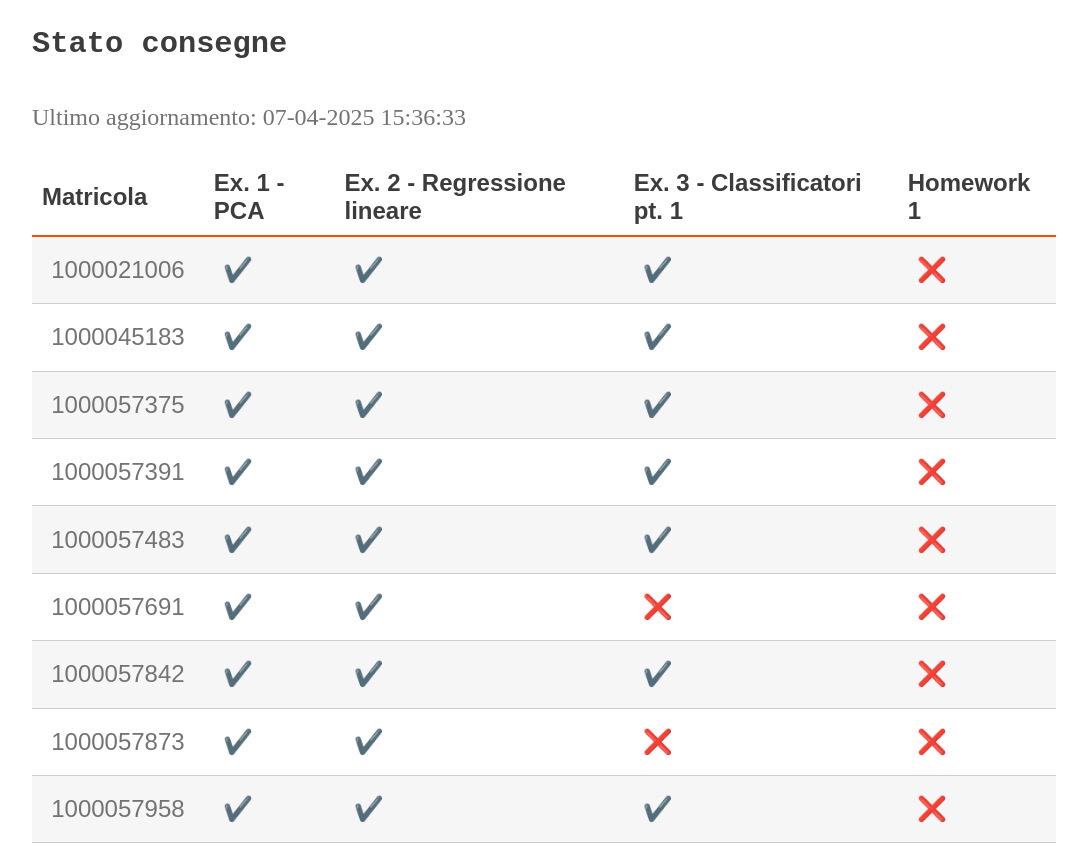
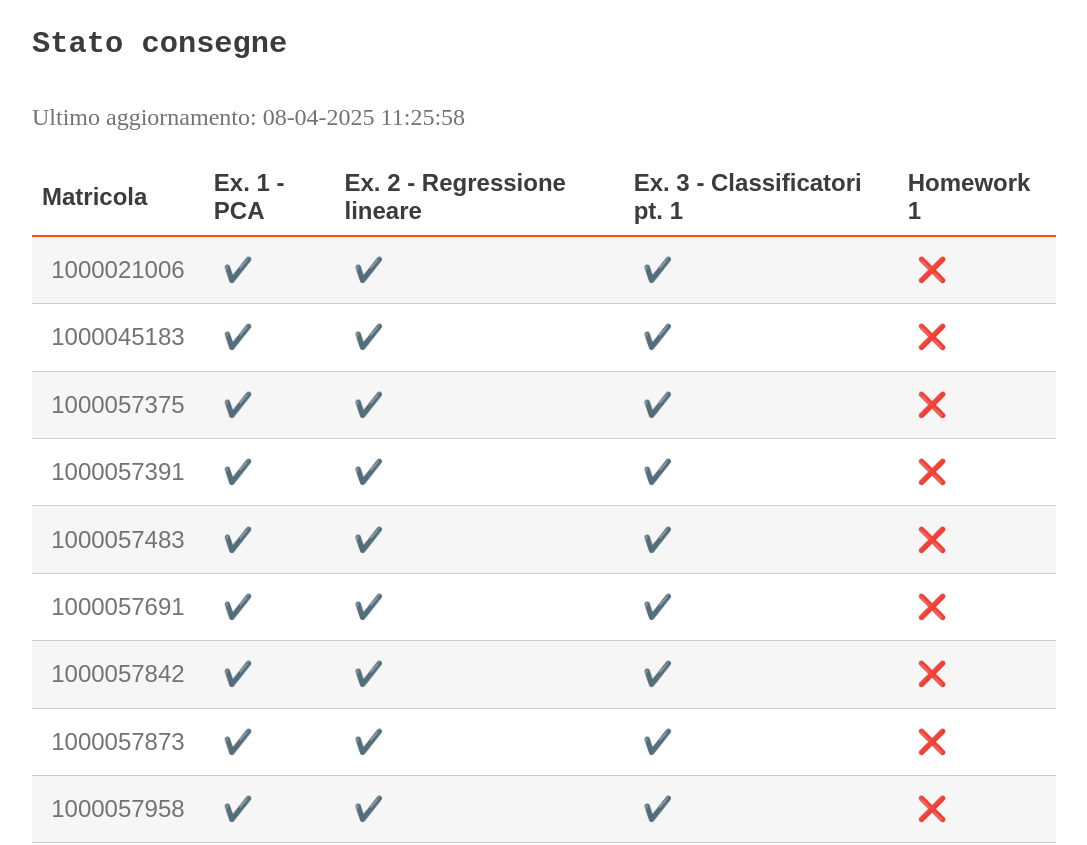
Before and after one commit to perceivelab/ml-mz-2025, a Jekyll site: the page built from status.md, in a window 1280 px wide and 1400 px high. Shown: the part 200-1045 px from the top of the window, without its empty margins (96-1183 px from the left). Built offline with Jekyll 4.4.1, drawn with Linux system fonts in a browser that asks for light colours; emoji names are drawn with the system emoji font; our own code applies the rules of GitHub Pages for plain Markdown files; part of the change alters nothing that is shown.

Commit message:
Update status

```diff
--- a/status.md
+++ b/status.md
@@ -6,7 +6,7 @@ layout: page
 
 #### Stato consegne
 
-Ultimo aggiornamento: 07-04-2025 15:36:33
+Ultimo aggiornamento: 08-04-2025 11:25:58
 
 | Matricola | Ex. 1 - PCA|Ex. 2 - Regressione lineare|Ex. 3 - Classificatori pt. 1|Homework 1 |
 | --- | ---|---|---|--- |
@@ -15,9 +15,9 @@ Ultimo aggiornamento: 07-04-2025 15:36:33
 | 1000057375 |:heavy_check_mark:|:heavy_check_mark:|:heavy_check_mark:|:x:|
 | 1000057391 |:heavy_check_mark:|:heavy_check_mark:|:heavy_check_mark:|:x:|
 | 1000057483 |:heavy_check_mark:|:heavy_check_mark:|:heavy_check_mark:|:x:|
-| 1000057691 |:heavy_check_mark:|:heavy_check_mark:|:x:|:x:|
+| 1000057691 |:heavy_check_mark:|:heavy_check_mark:|:heavy_check_mark:|:x:|
 | 1000057842 |:heavy_check_mark:|:heavy_check_mark:|:heavy_check_mark:|:x:|
-| 1000057873 |:heavy_check_mark:|:heavy_check_mark:|:x:|:x:|
+| 1000057873 |:heavy_check_mark:|:heavy_check_mark:|:heavy_check_mark:|:x:|
 | 1000057958 |:heavy_check_mark:|:heavy_check_mark:|:heavy_check_mark:|:x:|
 | 1000058071 |:heavy_check_mark:|:heavy_check_mark:|:heavy_check_mark:|:x:|
 | 1000058121 |:heavy_check_mark:|:heavy_check_mark:|:heavy_check_mark:|:x:|
@@ -52,16 +52,16 @@ Ultimo aggiornamento: 07-04-2025 15:36:33
 | 1000061305 |:heavy_check_mark:|:heavy_check_mark:|:heavy_check_mark:|:x:|
 | 1000061894 |:heavy_check_mark:|:heavy_check_mark:|:heavy_check_mark:|:x:|
 | 1000062133 |:heavy_check_mark:|:heavy_check_mark:|:heavy_check_mark:|:x:|
-| 1000062280 |:heavy_check_mark:|:heavy_check_mark:|:x:|:x:|
+| 1000062280 |:heavy_check_mark:|:heavy_check_mark:|:hourglass:|:x:|
 | 1000062483 |:x:|:x:|:x:|:x:|
 | 1000062623 |:heavy_check_mark:|:heavy_check_mark:|:heavy_check_mark:|:x:|
 | 1000062780 |:heavy_check_mark:|:heavy_check_mark:|:heavy_check_mark:|:x:|
 | 1000062788 |:heavy_check_mark:|:heavy_check_mark:|:heavy_check_mark:|:x:|
 | 1000062796 |:heavy_check_mark:|:heavy_check_mark:|:heavy_check_mark:|:x:|
-| 1000062891 |:heavy_check_mark:|:heavy_check_mark:|:x:|:x:|
+| 1000062891 |:heavy_check_mark:|:heavy_check_mark:|:hourglass:|:x:|
 | 1000063376 |:heavy_check_mark:|:heavy_check_mark:|:x:|:x:|
 | 1000063414 |:heavy_check_mark:|:heavy_check_mark:|:heavy_check_mark:|:x:|
-| 1000063557 |:heavy_check_mark:|:heavy_check_mark:|:x:|:x:|
+| 1000063557 |:heavy_check_mark:|:heavy_check_mark:|:hourglass:|:x:|
 | 1000064112 |:heavy_check_mark:|:heavy_check_mark:|:heavy_check_mark:|:x:|
 | 1000064219 |:heavy_check_mark:|:heavy_check_mark:|:heavy_check_mark:|:x:|
 | 1000064648 |:heavy_check_mark:|:heavy_check_mark:|:heavy_check_mark:|:x:|
```
